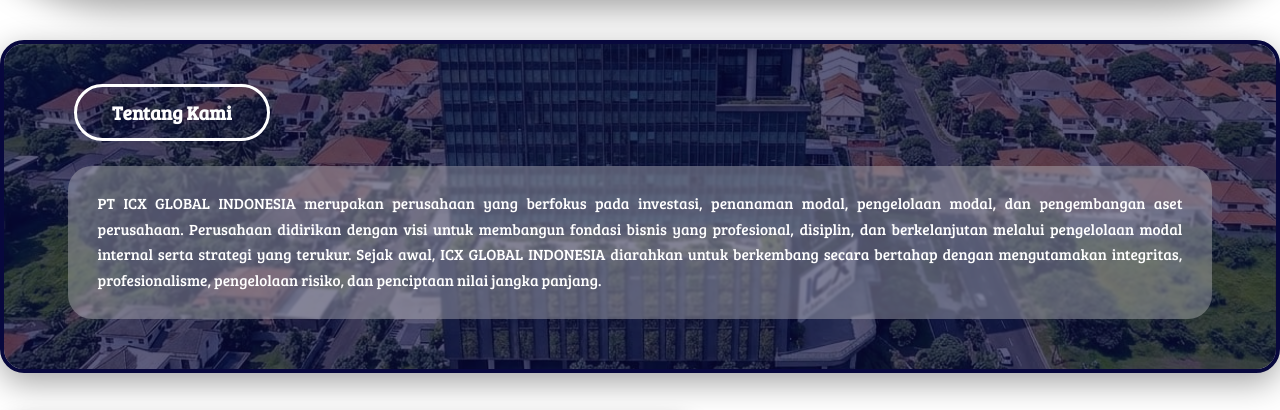
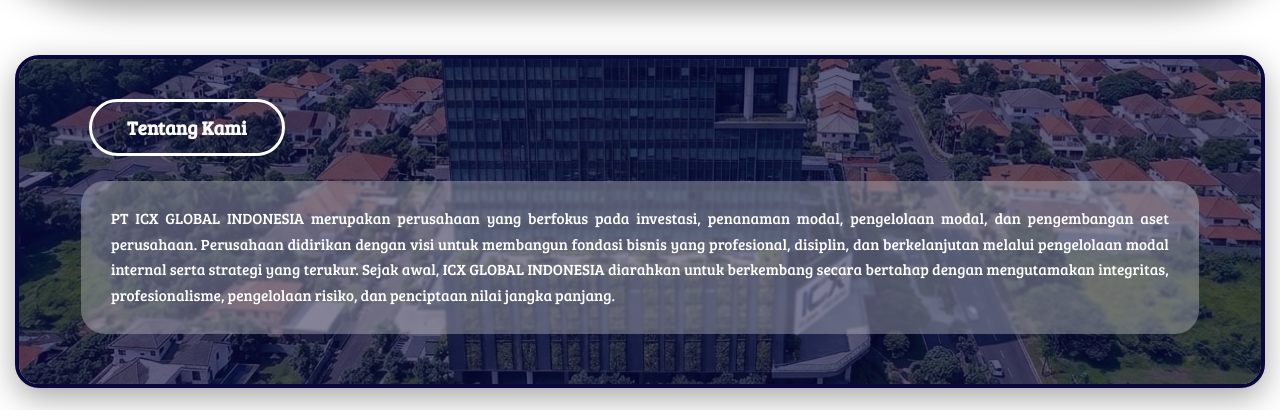
Before and after one commit to icxglobalid/icx-global-indonesia, a plain HTML site: page index.html in a window 1280 px wide. Shown: the part 800-1210 px from the top of the page. Drawn offline with Linux system fonts and the light colour scheme.

Commit message:
Update style.css

```diff
--- a/style.css
+++ b/style.css
@@ -1,8 +1,44 @@
+/* ===== TAMPILAN RAPI DI HP ===== */
+* {
+  box-sizing: border-box;
+  margin: 0;
+  padding: 0;
+}
+
+html, body {
+  width: 100%;
+  overflow-x: hidden;
+}
+
+img {
+  max-width: 100%;
+  height: auto;
+  display: block;
+}
+
+/* Menu navigasi rapi di HP */
+nav {
+  flex-wrap: wrap;
+}
+
+/* Semua section menyesuaikan layar */
+section {
+  width: 100%;
+  padding: 15px;
+}
+
+/* Kotak hitung mundur menyesuaikan */
+.countdown-box {
+  flex-wrap: wrap;
+  padding: 20px;
+}
+
 * {
     margin: 0;
     padding: 0;
     box-sizing: border-box;
 }
+
 
 :root {
     --biru-tua: #08083D;
```
